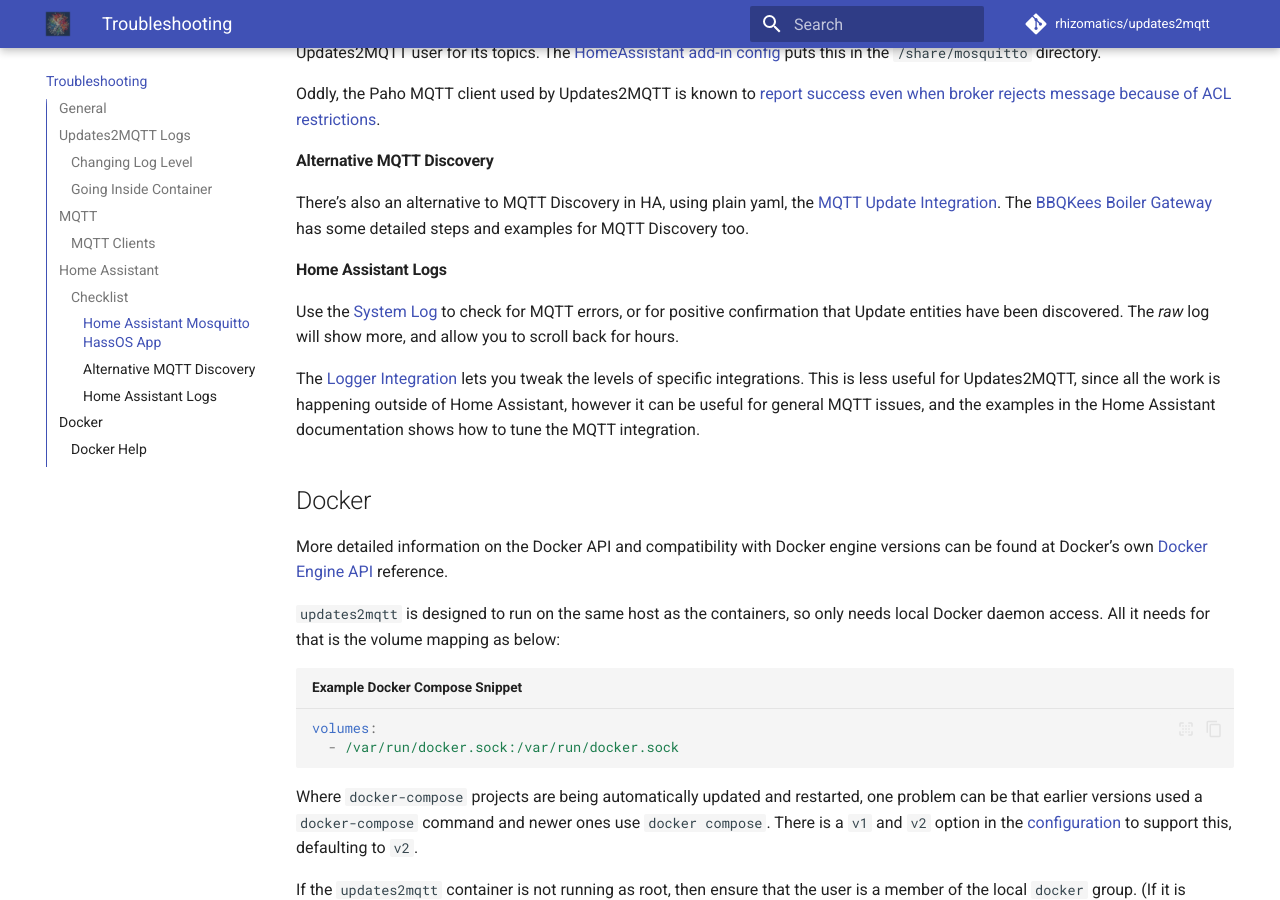
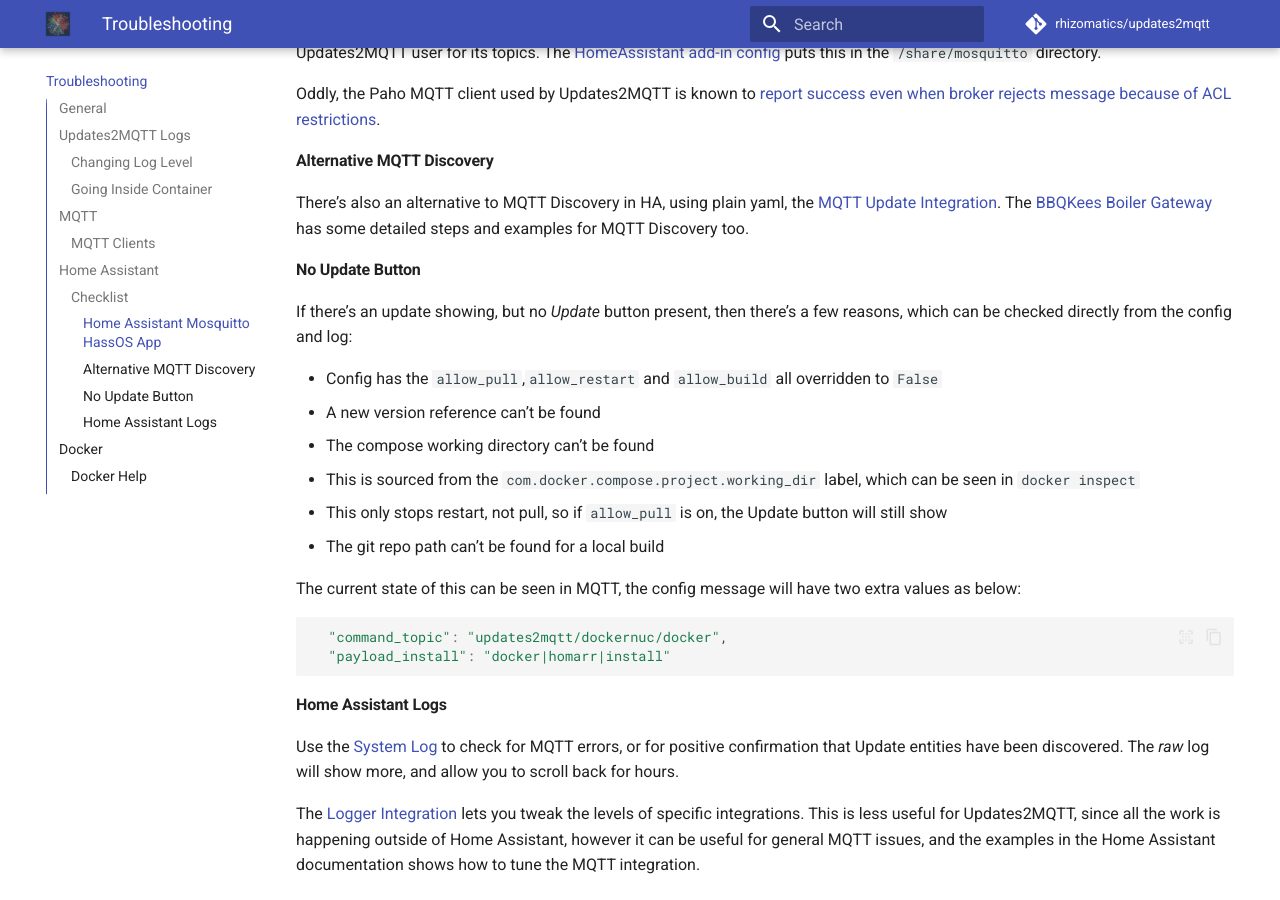
Before and after one commit to rhizomatics/updates2mqtt, an MkDocs documentation site: the page built from docs/troubleshooting.md, in a window 1280 px wide and 900 px high, scrolled down 2278 px. Built offline with MkDocs 1.6.1 and Material for MkDocs 9.7.7, drawn with Linux system fonts in a browser that asks for light colours; plug-ins that fetch from the network failed and are left out; comment, search, counter and statistics services are not loaded.

Commit message:
docs update

````diff
--- a/docs/troubleshooting.md
+++ b/docs/troubleshooting.md
@@ -96,6 +96,26 @@
 
 There's also an alternative to MQTT Discovery in HA, using plain yaml, the [MQTT Update Integration](https://www.home-assistant.io/integrations/update.mqtt/#configuration). The [BBQKees Boiler Gateway](https://bbqkees-electronics.nl/wiki/home-automations/home-assistant-configuration.html) has some detailed steps and examples for MQTT Discovery too.
 
+#### No Update Button
+
+If there's an update showing, but no *Update* button present, then there's a few reasons, which
+can be checked directly from the config and log:
+
+- Config has the `allow_pull`,`allow_restart` and `allow_build` all overridden to `False`
+- A new version reference can't be found
+- The compose working directory can't be found
+  - This is sourced from the `com.docker.compose.project.working_dir` label, which can be seen in `docker inspect`
+  - This only stops restart, not pull, so if `allow_pull` is on, the Update button will still show
+- The git repo path can't be found for a local build
+
+The current state of this can be seen in MQTT, the config message will have two extra
+values as below:
+
+```yaml
+  "command_topic": "updates2mqtt/dockernuc/docker",
+  "payload_install": "docker|homarr|install"
+```
+
 #### Home Assistant Logs
 
 Use the [System Log](https://www.home-assistant.io/integrations/system_log/) to check
````
